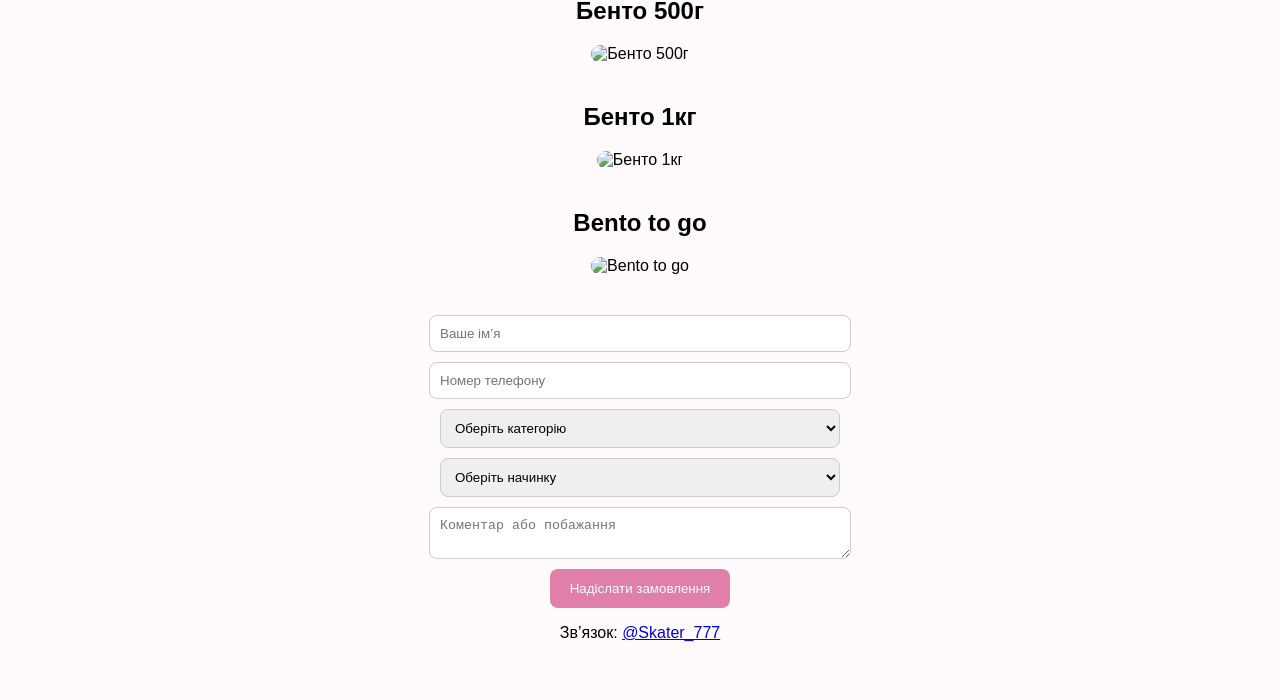
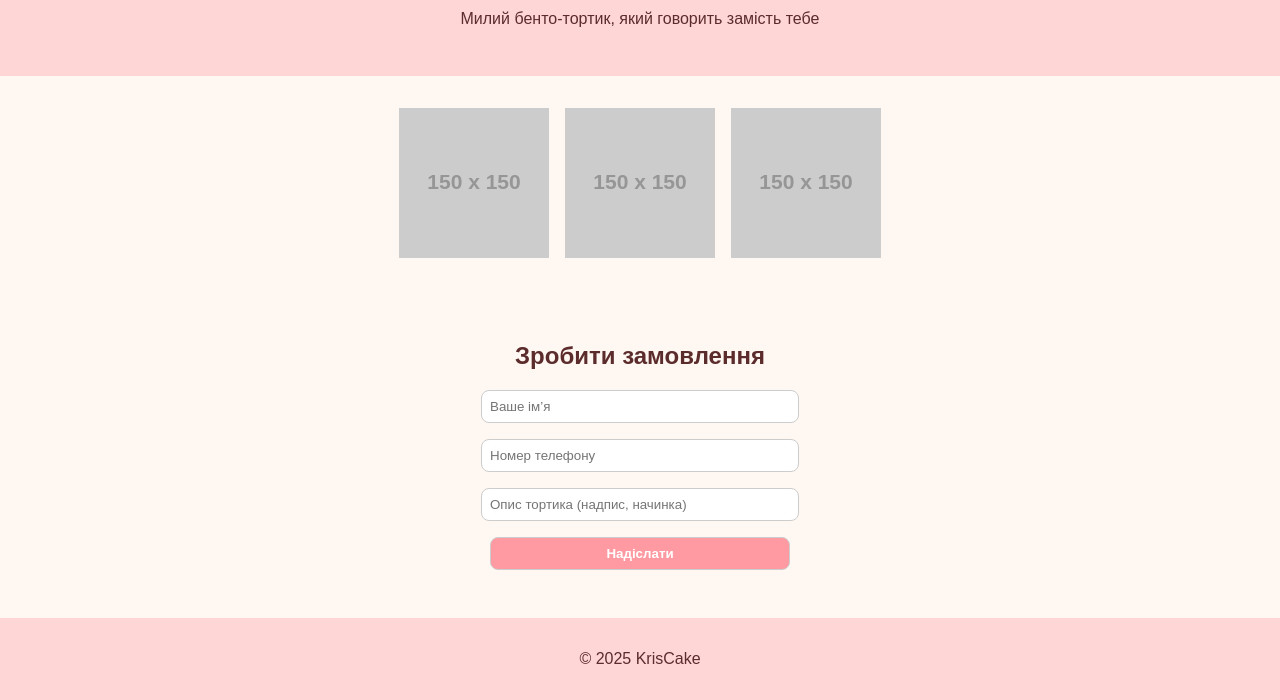
Before and after one commit to Skater-blip/kriscake-site., a plain HTML site: page index.html in a window 1280 px wide. Shown: the part 102-802 px from the top of the page. Drawn offline with Linux system fonts and the light colour scheme; placeholder pictures from the web are drawn by us.

Commit message:
Add files via upload

```diff
--- a/index.html
+++ b/index.html
@@ -1,96 +1,39 @@
+
 <!DOCTYPE html>
 <html lang="uk">
 <head>
     <meta charset="UTF-8">
-    <title>KrisCake Bento Тортики</title>
-    <style>
-        body { font-family: Arial, sans-serif; text-align: center; background: #fffafc; }
-        h1 { color: #e07fa7; }
-        section { margin: 40px 0; }
-        img { width: 300px; border-radius: 10px; }
-        form { margin-top: 40px; }
-        input, select, textarea {
-            display: block;
-            margin: 10px auto;
-            padding: 10px;
-            width: 80%;
-            max-width: 400px;
-            border-radius: 8px;
-            border: 1px solid #ccc;
-        }
-        button {
-            background: #e07fa7;
-            color: white;
-            border: none;
-            padding: 12px 20px;
-            border-radius: 8px;
-            cursor: pointer;
-        }
-    </style>
+    <meta name="viewport" content="width=device-width, initial-scale=1.0">
+    <title>KrisCake - Бенто-торти на замовлення</title>
+    <link rel="stylesheet" href="style.css">
 </head>
 <body>
-    <h1>🍰 KrisCake Bento Тортики 🍰</h1>
+    <header>
+        <h1>KrisCake</h1>
+        <p>Милий бенто-тортик, який говорить замість тебе</p>
+    </header>
 
-    <section>
-        <h2>Бенто 500г</h2>
-        <img src="images/bento_500g.jpg" alt="Бенто 500г">
+    <section class="gallery">
+        <img src="https://via.placeholder.com/150" alt="Торт 1">
+        <img src="https://via.placeholder.com/150" alt="Торт 2">
+        <img src="https://via.placeholder.com/150" alt="Торт 3">
     </section>
 
-    <section>
-        <h2>Бенто 1кг</h2>
-        <img src="images/bento_1kg.jpg" alt="Бенто 1кг">
+    <section class="form-section">
+        <h2>Зробити замовлення</h2>
+        <form id="orderForm">
+            <input type="text" name="name" placeholder="Ваше ім’я" required>
+            <input type="text" name="phone" placeholder="Номер телефону" required>
+            <input type="text" name="cake" placeholder="Опис тортика (надпис, начинка)" required>
+            <button type="submit">Надіслати</button>
+        </form>
+        <p id="status"></p>
     </section>
 
-    <section>
-        <h2>Bento to go</h2>
-        <img src="images/bento_to_go.jpg" alt="Bento to go">
-    </section>
+    <footer>
+        <p>© 2025 KrisCake</p>
+    </footer>
 
-    <form onsubmit="return sendMessage(event)">
-        <input type="text" id="name" placeholder="Ваше ім’я" required>
-        <input type="tel" id="phone" placeholder="Номер телефону" required>
-        <select id="category" required>
-            <option value="">Оберіть категорію</option>
-            <option>Бенто 500г</option>
-            <option>Бенто 1кг</option>
-            <option>Bento to go</option>
-        </select>
-        <select id="flavor" required>
-            <option value="">Оберіть начинку</option>
-            <option>Малина</option>
-            <option>Банан карамель</option>
-            <option>Снікерс</option>
-            <option>Орео</option>
-            <option>Манго-маракуйя</option>
-            <option>Вишня-кокос</option>
-            <option>Нутелла-фундук</option>
-        </select>
-        <textarea id="comment" placeholder="Коментар або побажання"></textarea>
-        <button type="submit">Надіслати замовлення</button>
-    </form>
-
-    <p>Зв’язок: <a href="https://t.me/Skater_777">@Skater_777</a></p>
-
-    <script>
-        function sendMessage(event) {
-            event.preventDefault();
-            const name = document.getElementById('name').value;
-            const phone = document.getElementById('phone').value;
-            const category = document.getElementById('category').value;
-            const flavor = document.getElementById('flavor').value;
-            const comment = document.getElementById('comment').value;
-
-            const message = `🍰 НОВЕ ЗАМОВЛЕННЯ:
-Ім’я: ${name}
-Телефон: ${phone}
-Категорія: ${category}
-Начинка: ${flavor}
-Коментар: ${comment}`;
-            const url = `https://api.telegram.org/bot<YOUR_BOT_TOKEN>/sendMessage?chat_id=<YOUR_CHAT_ID>&text=${encodeURIComponent(message)}`;
-
-            window.open(url);
-            return false;
-        }
-    </script>
+    <script src="script.js"></script>
 </body>
 </html>
--- /dev/null
+++ b/script.js
@@ -0,0 +1,24 @@
+
+document.getElementById("orderForm").addEventListener("submit", function(e) {
+    e.preventDefault();
+    const name = e.target.name.value;
+    const phone = e.target.phone.value;
+    const cake = e.target.cake.value;
+
+    const message = `Нове замовлення!\n\nІм’я: ${name}\nТелефон: ${phone}\nТорт: ${cake}`;
+    const telegramToken = "7957226391:AAFG2Tzgc-4UYnIq0xMkyUUDI43TVw76k08";
+    const chatId = "7875606957";
+
+    fetch(`https://api.telegram.org/bot${telegramToken}/sendMessage`, {
+        method: "POST",
+        headers: { "Content-Type": "application/json" },
+        body: JSON.stringify({ chat_id: chatId, text: message })
+    })
+    .then(res => res.json())
+    .then(data => {
+        document.getElementById("status").innerText = "Замовлення надіслано!";
+    })
+    .catch(err => {
+        document.getElementById("status").innerText = "Помилка при надсиланні 😢";
+    });
+});
--- /dev/null
+++ b/style.css
@@ -0,0 +1,47 @@
+
+body {
+    font-family: sans-serif;
+    margin: 0;
+    padding: 0;
+    background: #fff8f2;
+    color: #5c2c2c;
+}
+header {
+    background-color: #ffd6d6;
+    text-align: center;
+    padding: 2rem;
+}
+.gallery {
+    display: flex;
+    justify-content: center;
+    gap: 1rem;
+    padding: 2rem;
+}
+.form-section {
+    text-align: center;
+    padding: 2rem;
+}
+form {
+    display: flex;
+    flex-direction: column;
+    gap: 1rem;
+    align-items: center;
+}
+form input, form button {
+    padding: 0.5rem;
+    width: 300px;
+    border: 1px solid #ccc;
+    border-radius: 8px;
+}
+button {
+    background-color: #ff9aa2;
+    border: none;
+    color: white;
+    font-weight: bold;
+    cursor: pointer;
+}
+footer {
+    background: #ffd6d6;
+    text-align: center;
+    padding: 1rem;
+}
```
